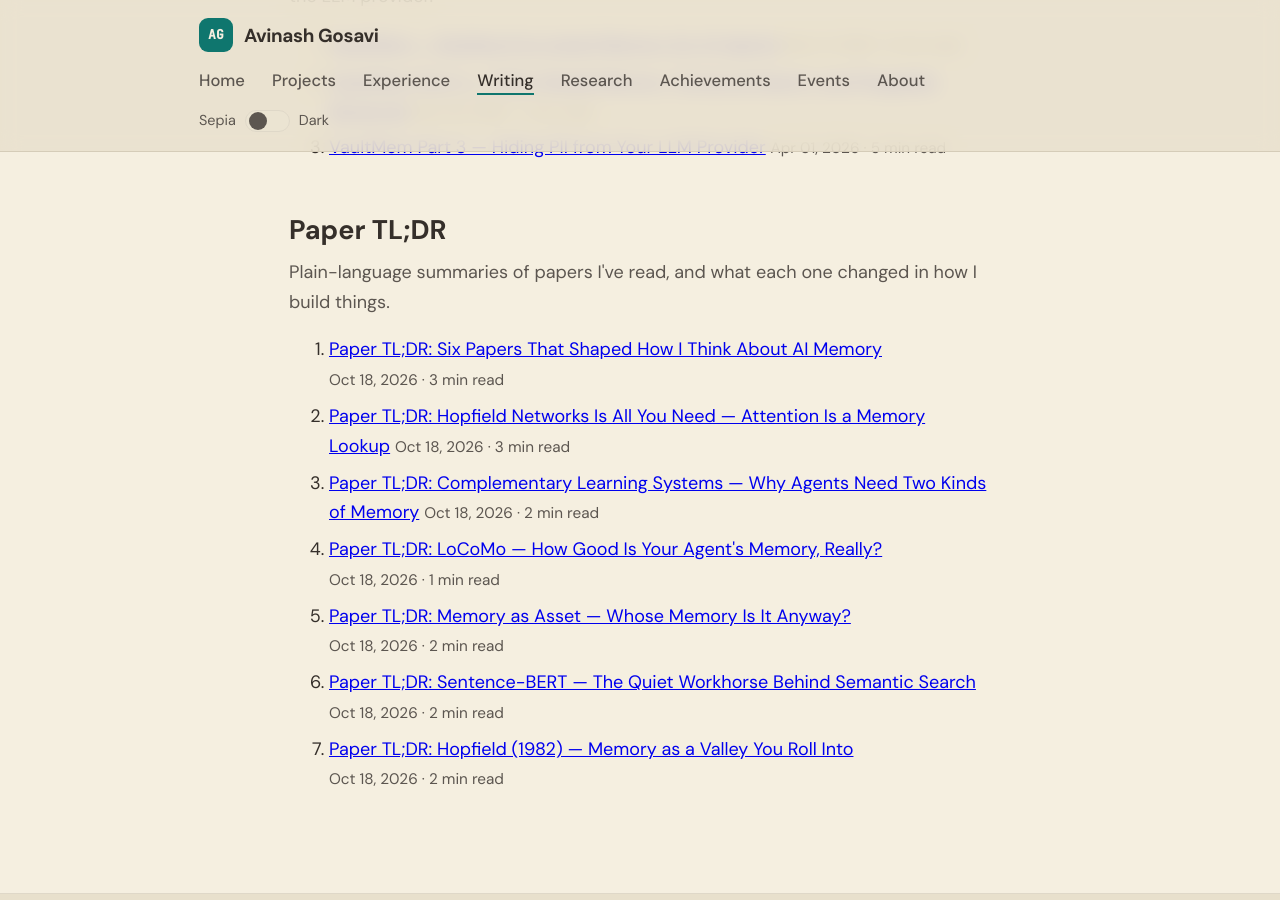
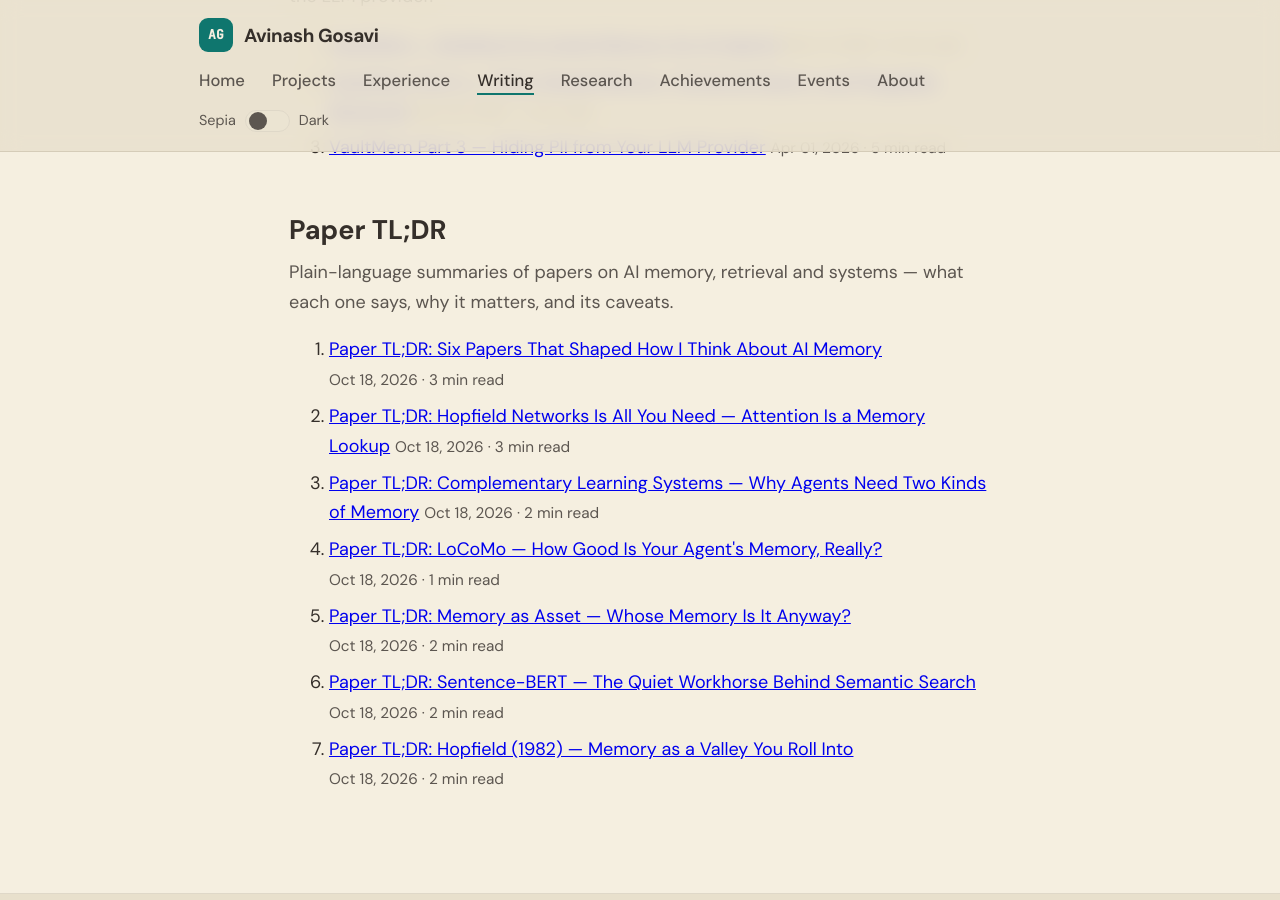
Before and after one commit to aag1091-alt/avinashgosavi.com, a Jekyll site: the page built from series.md, in a window 1280 px wide and 900 px high, scrolled down 479 px. Built offline with Jekyll 4.4.1, drawn with Linux system fonts in a browser that asks for light colours.

Commit message:
Log: team model and per-role backlog; neutral Paper TL;DR series description
Co-Authored-By: Claude Opus 5.5 <noreply@anthropic.com>
Claude-Session: https://claude.ai/code/session_01Sme4KfULpujkU79T8FnF1M

```diff
--- a/_data/series.yml
+++ b/_data/series.yml
@@ -10,5 +10,5 @@
 - slug: paper-tldr
   title: Paper TL;DR
   description: >-
-    Plain-language summaries of papers I've read, and what each one changed
-    in how I build things.
+    Plain-language summaries of papers on AI memory, retrieval and systems —
+    what each one says, why it matters, and its caveats.
```
Also changed, not shown: _notes/improvement-log.md (+33 -0 lines).
